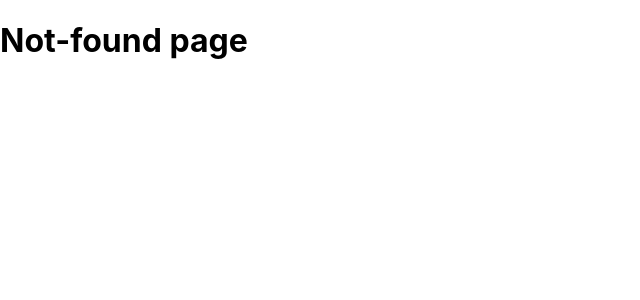
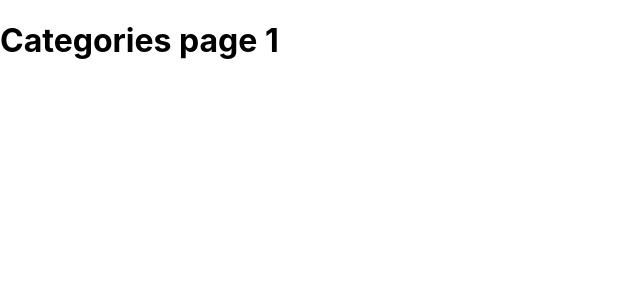
Before and after one commit to katerinanosova/HW4-skypro.music, a React (Create React App) app in the folder skypro-music/: page /categories/1 in a window 1280 px wide. Shown: the top 300 px of the page, without its empty margins (0-640 px from the left). Built offline with nearby package versions, Linux system fonts and the light colour scheme.

Commit message:
added params for categories pages

```diff
--- a/skypro-music/src/App.js
+++ b/skypro-music/src/App.js
@@ -3,7 +3,7 @@ import AppRoutes from "./routes";
 
 function App() {
 
-  window.localStorage.setItem('user', 'df');
+  window.localStorage.setItem('user', 'sd');
 
   return (
     <AppRoutes user={window.localStorage.getItem('user')} />
--- a/skypro-music/src/Components/Playlist/Playlist.js
+++ b/skypro-music/src/Components/Playlist/Playlist.js
@@ -2,15 +2,15 @@ import * as S from './Playlist.styled'
 
 
 export const playlists = [{
-    id: 0,
+    id: 1,
     name: "day's playlist",
     img: "img/playlist01.png"
 }, {
-    id: 1,
+    id: 2,
     name: "top 100 hits",
     img: "img/playlist02.png"
 }, {
-    id: 2,
+    id: 3,
     name: "indi",
     img: "img/playlist03.png"
 }]
@@ -20,7 +20,7 @@ export function Playlist({ isLoading }) {
 
     const playlistItems = playlists.map(playlistItem =>
         <S.SidebarItem key={playlistItem.id}>
-            <S.SidebarLink href="http://">
+            <S.SidebarLink to={`/categories/${playlistItem.id}`}>
                 {isLoading ? <S.SidebarImgLoading  /> : <S.SidebarImg
                   src={playlistItem.img}
                   alt={playlistItem.name}
--- a/skypro-music/src/Components/Playlist/Playlist.styled.js
+++ b/skypro-music/src/Components/Playlist/Playlist.styled.js
@@ -1,3 +1,4 @@
+import { Link } from 'react-router-dom';
 import { styled } from 'styled-components';
 
 export const SidebarItem = styled.div`
@@ -8,7 +9,7 @@ export const SidebarItem = styled.div`
       }
 `
 
-export const SidebarLink = styled.a`
+export const SidebarLink = styled(Link)`
     width: 100%;
     height: 100%;
 `
--- a/skypro-music/src/pages/categoties/categories.js
+++ b/skypro-music/src/pages/categoties/categories.js
@@ -1,7 +1,11 @@
+import { useParams } from "react-router-dom";
+
 export default function Categories() {
+    const params = useParams();
+
     return (
         <div>
-            <h1>Categories page</h1>
+            <h1>Categories page {params.id}</h1>
         </div>
     )
 }
--- a/skypro-music/src/routes.js
+++ b/skypro-music/src/routes.js
@@ -18,7 +18,7 @@ export default function AppRoutes ({ user }) {
             <Route element={<ProtectedRoute isAllowed={Boolean(user)} />}>
                 <Route path="/" element={<MainPage />} />
                 <Route path="/favorites" element={<Favorites />} />
-                <Route path="/categories" element={<Categories />} />
+                <Route path="/categories/:id" element={<Categories />} />
             </Route>
 
         </Routes>
```
